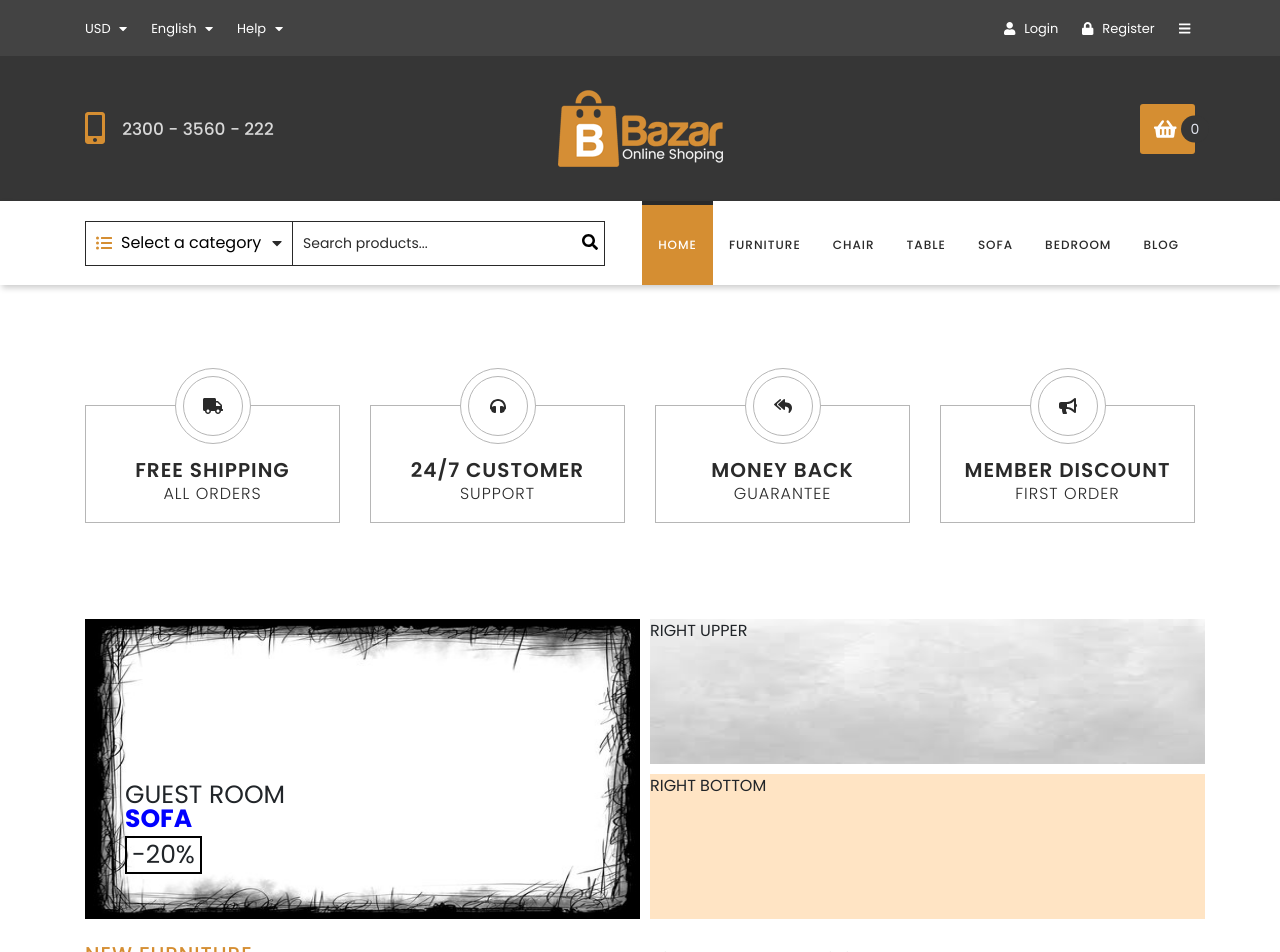
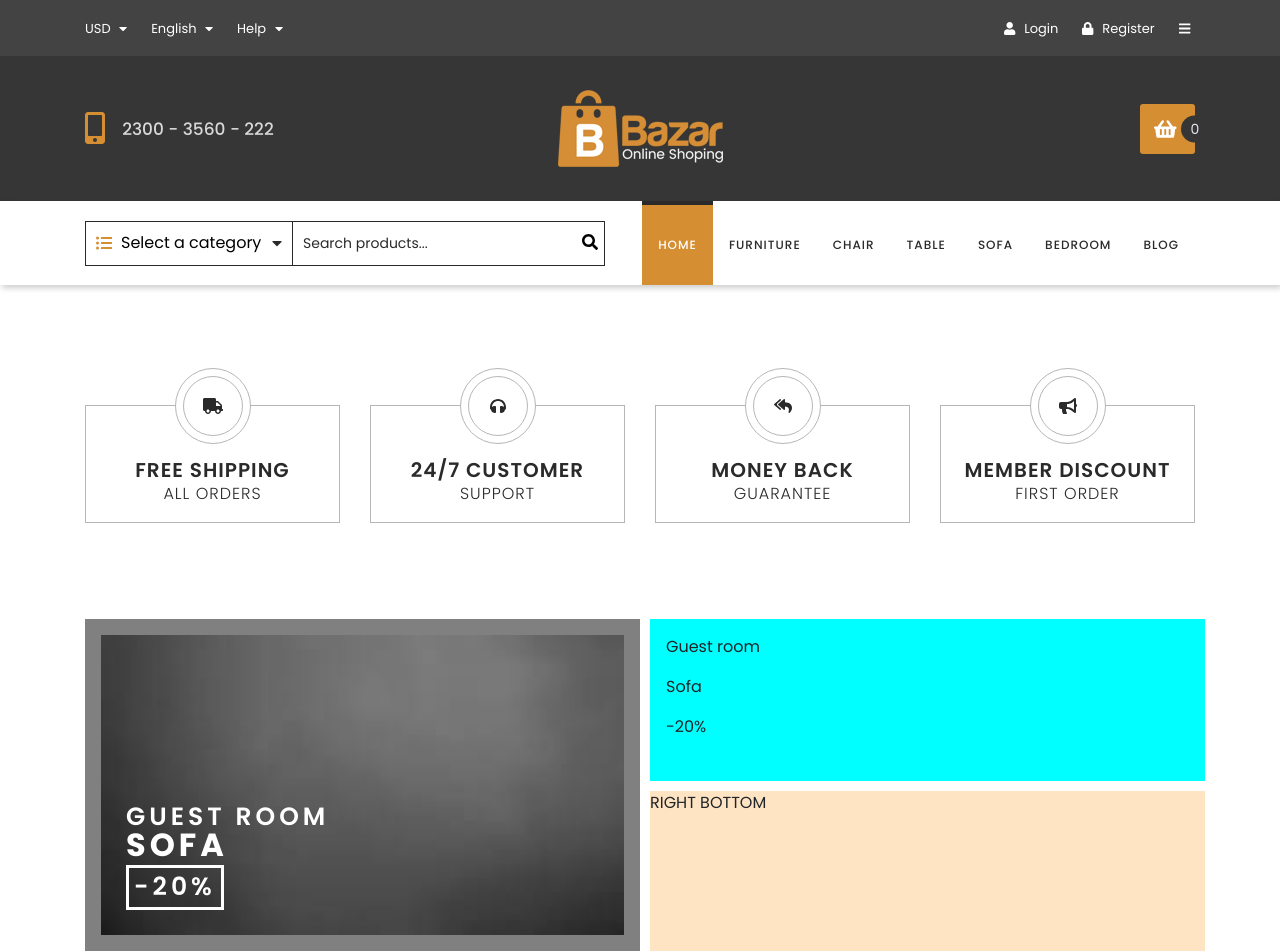
Before and after one commit to matwjablonski/wdp-2403-01, a React (Create React App) app: page / in a window 1280 px wide. Shown: the top 952 px of the page. Built offline with nearby package versions, Linux system fonts and the light colour scheme.

Commit message:
[WDP-25] Style left panel

```diff
--- a/src/components/features/Promotions/Promotions.js
+++ b/src/components/features/Promotions/Promotions.js
@@ -34,8 +34,9 @@ const Promotions = () => {
   return (
     <div className={styles.root}>
       <div className={clsx('container d-flex flex-column flex-sm-row', styles.panel)}>
+        <div className={clsx('col-sm-6 p-3', styles.leftPanel)}>
           <div
-          className={clsx('col-sm-6 d-flex', styles.bkgImage, styles.leftPanel)}
+            className={clsx('d-flex align-items-end', styles.bkgImage)}
             style={{ backgroundImage: `url(${leftPanelImageProps.filePath})` }}
           >
             <div className={styles.content}>
@@ -44,12 +45,17 @@ const Promotions = () => {
               <p>-20%</p>
             </div>
           </div>
+        </div>
         <div className={clsx('col-sm-6 p-0 d-flex flex-column', styles.rightPanel)}>
-          <div
-            className={clsx('h-50', styles.bkgImage, styles.rightUpper)}
-            style={{ backgroundImage: `url(${rightUpperPanelImageProps.filePath})` }}
-          >
-            RIGHT UPPER
+          <div className={clsx('h-50 p-3', styles.rightUpper)}>
+            {/* <div  className={clsx( styles.bkgImage)}
+              style={{ backgroundImage: `url(${rightUpperPanelImageProps.filePath})` }}> */}
+            <div className={styles.content}>
+              <p>Guest room</p>
+              <p>Sofa</p>
+              <p>-20%</p>
+            </div>
+            {/* </div> */}
           </div>
           <div
             className={clsx('h-50', styles.bkgImage, styles.rightBottom)}
--- a/src/components/features/Promotions/Promotions.module.scss
+++ b/src/components/features/Promotions/Promotions.module.scss
@@ -1,6 +1,7 @@
 @import "../../../styles/settings.scss";
 
 .root {
+  display: flex;
   padding: 1rem 0;
 
   .bkgImage {
@@ -8,6 +9,10 @@
     background-position: 0% 0%;
     background-size: 100% 100%;
     height: 300px;
+
+    @media only screen and (max-width: 600px) {
+      height: 200px;
+    }
   }
 
   .panel {
@@ -15,21 +20,23 @@
 
     @media only screen and (max-width: 600px) {
       row-gap: 10px;
-      height: 200px;
     }
   }
 
   .leftPanel {
-    align-items: flex-end;
+    color: white;
+    background-color: gray;
 
     .content {
       padding-left: 25px;
-      padding-bottom: 45px;
+      padding-bottom: 25px;
     }
 
     p {
       font-size: 25px;
-      line-height: 1.5rem;
+      font-weight: 600;
+      line-height: 1.8rem;
+      letter-spacing: .25rem;
       margin-right: auto;
       margin-bottom: 0;
       text-transform: uppercase;
@@ -37,14 +44,14 @@
     }
 
     p:nth-of-type(2){
-      color: blue;
       font-weight: bold;
+      font-size: 2rem;
     }
 
     p:last-child{
       margin-top: 5px;
       padding: 5px;
-      border: 2px solid black;
+      border: 3px solid white;
     }
   }
 
--- a/src/redux/initialState.js
+++ b/src/redux/initialState.js
@@ -9,17 +9,23 @@ const initialState = {
   promotions: [
     {
       type: 'left-panel',
-      text: 'Guest',
+      title: 'guest room',
+      subtitle: 'sofa',
+      discount: '-20%',
       filePath: '/images/promotions/left-panel.jpg',
     },
     {
       type: 'right-upper-panel',
-      text: 'Office',
+      title: 'office chair',
+      subtitle: 'collection',
+      discount: '$200.00',
       filePath: '/images/promotions/right-upper-panel.jpg',
     },
     {
       type: 'right-bottom-panel',
-      text: 'Special',
+      title: 'special collection',
+      subtitle: 'save up x of furniture',
+      discount: '45%',
       filePath: '/images/promotions/right-bottom-panel.jpg',
     },
   ],
```
Also changed, not shown: public/images/promotions/left-panel.jpg. Lines whose indentation alone changed are shown as unchanged.
